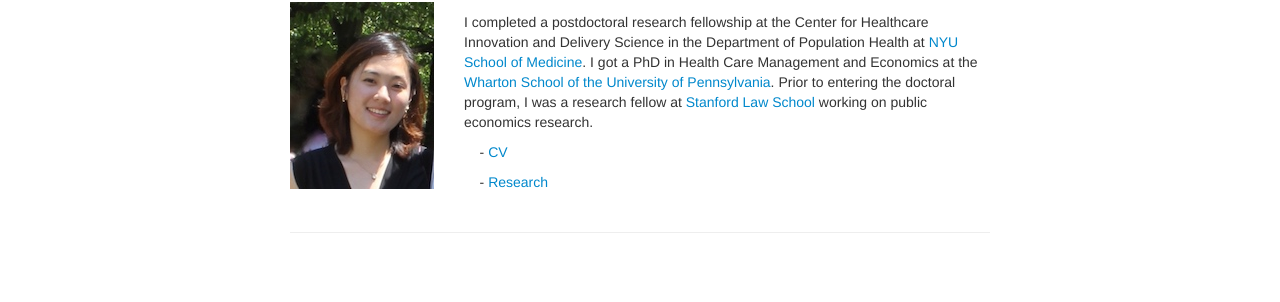
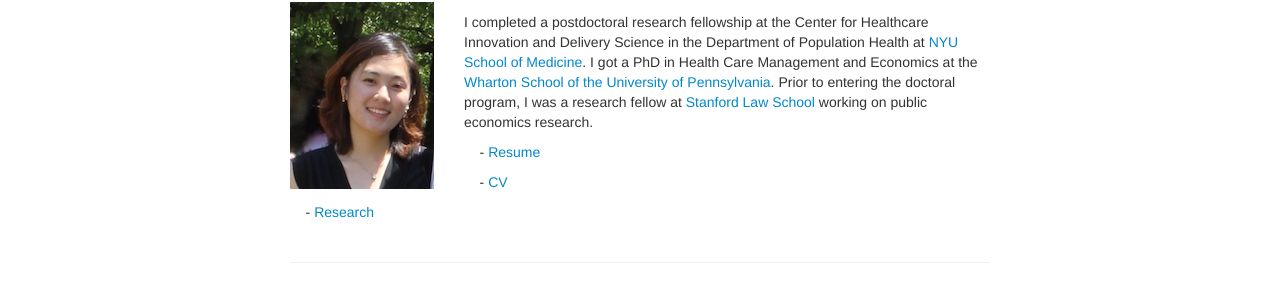
Before and after one commit to lucy-kim/lucy-kim.github.io, a Jekyll site: the page built from index.md, in a window 1280 px wide. Shown: the part 190-492 px from the top of the page. Built offline with Jekyll 4.4.1, drawn with Linux system fonts in a browser that asks for light colours.

Commit message:
Added a resume link

```diff
--- a/index.md
+++ b/index.md
@@ -9,6 +9,8 @@ description: Kunhee Lucy Kim's personal website
 
 I completed a postdoctoral research fellowship at the Center for Healthcare Innovation and Delivery Science in the Department of Population Health at [NYU School of Medicine](https://med.nyu.edu/chids/home). I got a PhD in Health Care Management and Economics at the [Wharton School of the University of Pennsylvania](https://hcmg.wharton.upenn.edu/). Prior to entering the doctoral program, I was a research fellow at [Stanford Law School](https://law.stanford.edu/empirical-research-fellowship/) working on public economics research.
 
+&nbsp;&nbsp;&nbsp;&nbsp;- [Resume](https://www.dropbox.com/s/i0q4gw4qnoyuezc/KunheeLucyKim-Resume.pdf?dl=0)
+
 &nbsp;&nbsp;&nbsp;&nbsp;- [CV](https://www.dropbox.com/s/bqutffj5wu0whj8/KunheeLucyKim-cv.pdf?dl=0)
 
 &nbsp;&nbsp;&nbsp;&nbsp;- [Research](pages/research.html)
```
